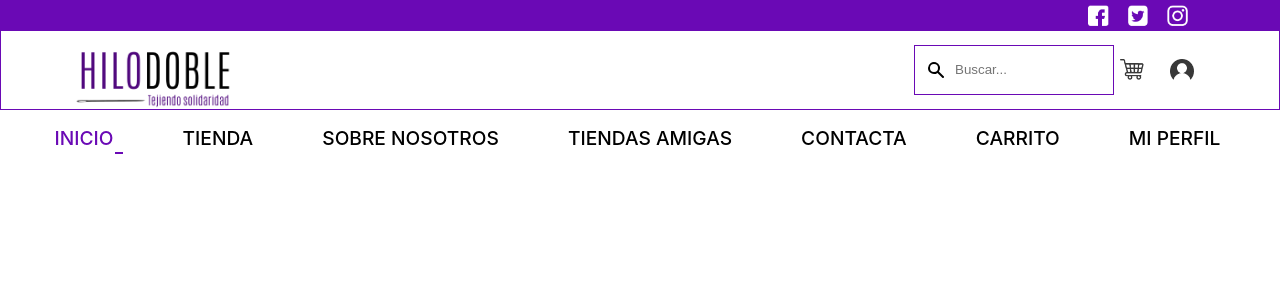
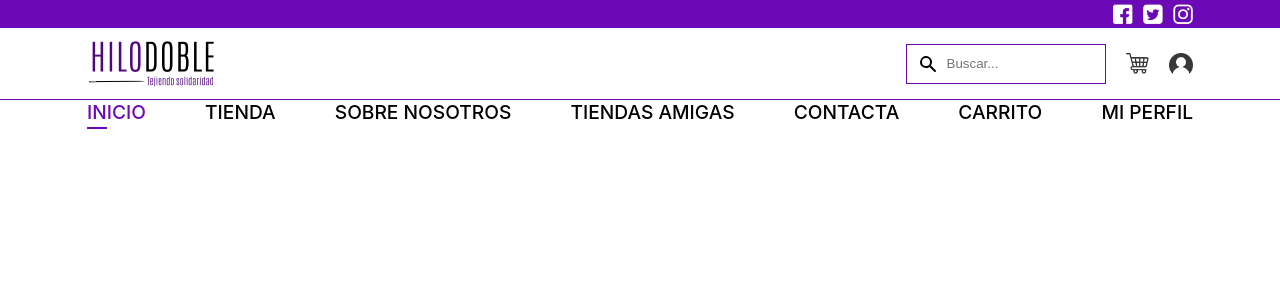
Before and after one commit to Albaric0que/hilodoble, a React (Create React App) app in the folder front/: page / in a window 1280 px wide. Shown: the top 300 px of the page. Built offline with nearby package versions, Linux system fonts and the light colour scheme.

Commit message:
css responsive header

```diff
--- a/front/src/components/header/Header.css
+++ b/front/src/components/header/Header.css
@@ -1,12 +1,8 @@
-.logo {
-    width: 12rem;
-}
-
 .mainIcons {
-    border:1px solid #6a09b5;
+    border-bottom: 1px solid #6a09b5;
     display: flex;
     justify-content: space-between;
-    padding: 0 60px;
+    padding: 9px 87px;
 }
 
 .toggleMenu {
@@ -17,8 +13,6 @@
     display: flex;
     align-items: center;
     justify-content: space-between;
-    width: 280px;
-    padding-right: 25px;
 }
 
 .cart {
@@ -37,12 +31,12 @@
     }
 
     .mainIcons {
-        padding: 0 20px;
+        padding: 0 30px;
     }
 
     .toggleMenu {
-        display: block;
-        bottom: 80px;
+        display: flex;
+        align-items: center;
     }
 
     .navbarDesktop {
--- a/front/src/components/header/head/Head.css
+++ b/front/src/components/header/head/Head.css
@@ -1,28 +1,30 @@
 .purpleBox {
-    height: 30px;
-    width: 100%;
     background-color: #6A09B5;
+    display: flex;
+    justify-content: flex-end;
+    align-items: center;
+    padding: 4px 87px 0 87px;
 }
 
-.fbIcon, .twIcon, .igIcon {
-    height: 1.3rem;
-    width: auto;
+.smIcons a img {
+    width: 20px;
+    padding: 0 5px;
+}
+
+.smIcons a:first-child img {
+    padding-left: 0;
+}
+
+.smIcons a:last-child img{
+    padding-right: 0;
 }
 
 .smIcons {
     display: flex;
-    justify-content: space-between;
-    width: 100px;
-/*     position: relative;
-    padding-top: 4px; */
-    margin-right: 87px;
-    position: absolute;
-    right: 5px;
-    top: 5px;
 }
 
-/* @media screen and (max-width:769px){
-    .smIcons {
-        margin-right: 30px;
+@media screen and (max-width:768px){
+    .purpleBox {
+        padding: 4px 30px 0 30px;
     }
-} */
+}
--- a/front/src/components/header/navbar/Navbar.css
+++ b/front/src/components/header/navbar/Navbar.css
@@ -1,18 +1,14 @@
 #navbar {
     display: flex;
     align-items: center!important;
-    flex-direction: row;
     justify-content: space-between;
-    margin-left: -20px;
-    margin-right: 25px;
+    margin: 0 87px;
+    padding-left: 0;
 }
 
 #navbar li {
     display: flex;
-    flex-direction: row;
     list-style: none;
-/*     padding: 0 60px; */
-    margin: 0 auto 0 auto;
     position: relative;
 }
 
@@ -32,12 +28,12 @@
 #navbar li a:hover::after,
 #navbar li a.active::after {
     content: "";
-    width: 15%;
+    width: 20px;
     height: 2px;
     background: #6A09B5;
     position: absolute;
-    bottom: -4px;
-    left: 60px;
+    bottom: -5px;
+    left: 0px;
 }
 
 #mobile {
@@ -48,41 +44,37 @@
     color: black;
 }
 
-@media screen and (max-width:769px){
+@media screen and (max-width:768px){
     #navbar {
         display: flex;
         flex-direction: column;
-        align-items: flex-start!important;
-        justify-content: flex-start;
         position: fixed;
-        top: 94px;
+        top: 90px;
         right: -340px;
-        width: 300px;
-        height: 100vh;
         background: #6A09B5;
-        padding: 40px 0 0 10px;
         transition: 0.3s ease-in-out;
+        margin-right: 0;
+        padding: 25px;
     }
 
     #navbar.active {
-        right: -40px;
+        right: 0px;
     }
 
     #navbar li {
-        margin-bottom: 25px;
+        padding: 9px;
     }
 
     #navbar li a {
     color:white;
     }
 
+    #navbar li a.active {
+        color:white;
+    }
+
     #mobile {
         display: block;
-    }
-
-    #bar {
-        display: flex;
-        justify-content: flex-end;
     }
 
     #mobile i {
--- a/front/src/components/header/searchbar/Searchbar.css
+++ b/front/src/components/header/searchbar/Searchbar.css
@@ -1,8 +1,9 @@
 .searchBox{
-    border:1px solid #6a09b5;
-    height: 50px;
+    border: 1px solid #6a09b5;
+    height: 40px;
     width: 200px;
     padding: 0 40px;
+    margin-right: 20px;
 }
 
 .searchIcon {
@@ -19,3 +20,7 @@
     justify-content: center;
     position: relative;
 }
+
+.searchAll img {
+    cursor: pointer;
+}
```
Also changed, not shown: front/src/components/img/logo.png.
